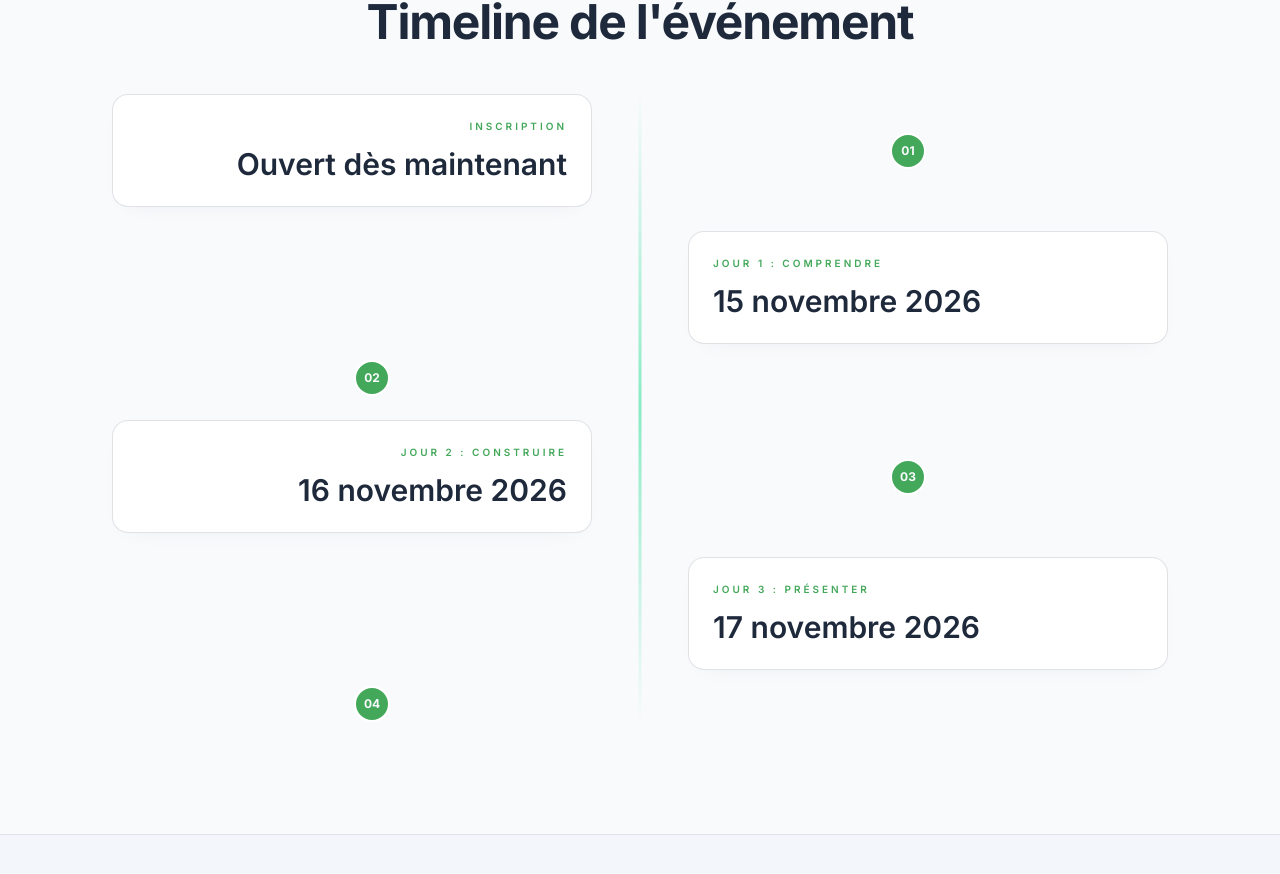
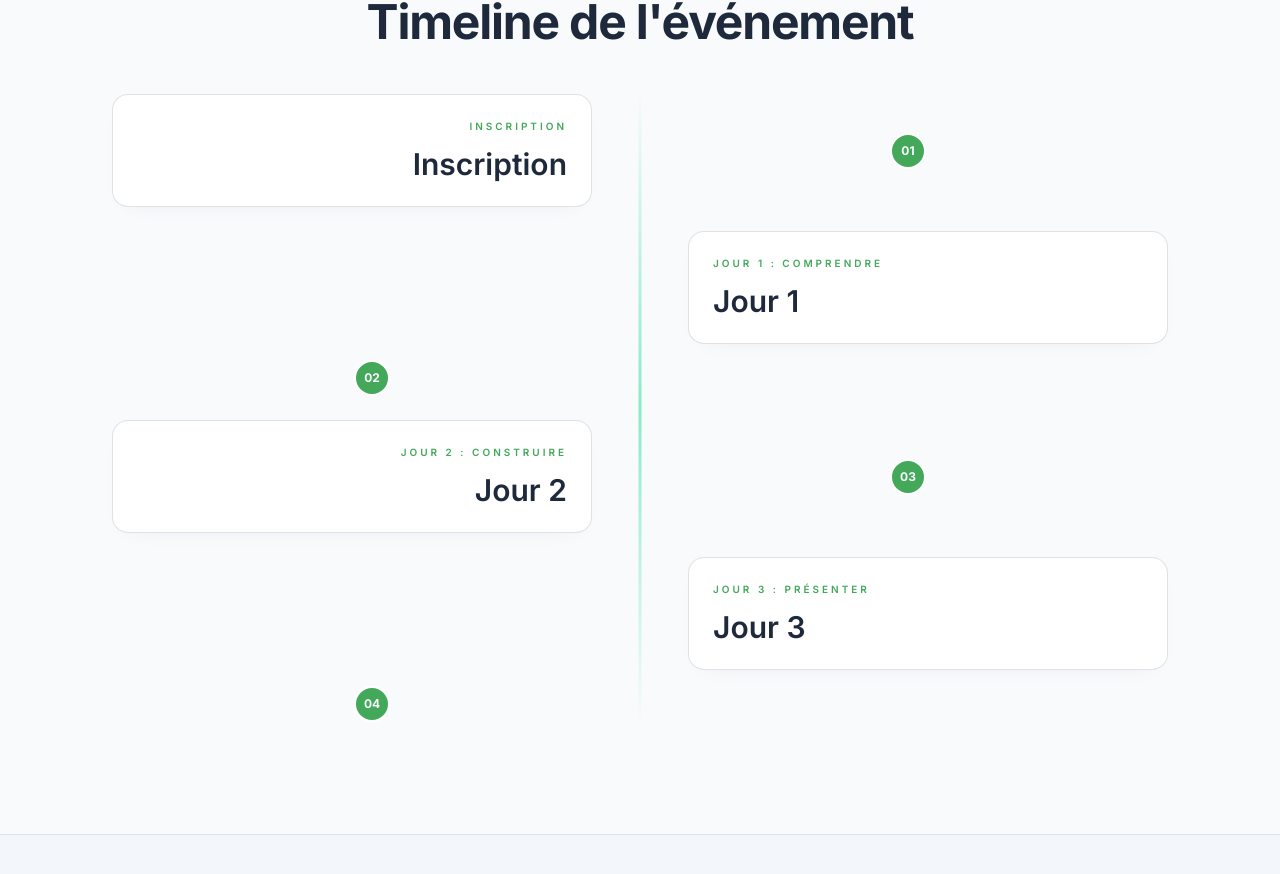
Before and after one commit to gaelmermoz6-stack/coders4africa-challenge, a Next.js app: page / in a window 1280 px wide. Shown: the part 7613-8487 px from the top of the page. Built offline with nearby package versions, Linux system fonts and the light colour scheme.

Commit message:
Show challenge days without calendar dates

```diff
--- a/components/Timeline.tsx
+++ b/components/Timeline.tsx
@@ -44,7 +44,7 @@ export default function Timeline() {
                       {item.label}
                     </p>
                     <h3 className="mt-3 font-display text-2xl font-semibold text-ink-900 sm:text-3xl">
-                      {item.date}
+                      {item.label.replace(/:.*/, "")}
                     </h3>
                   </div>
                 </div>
```
